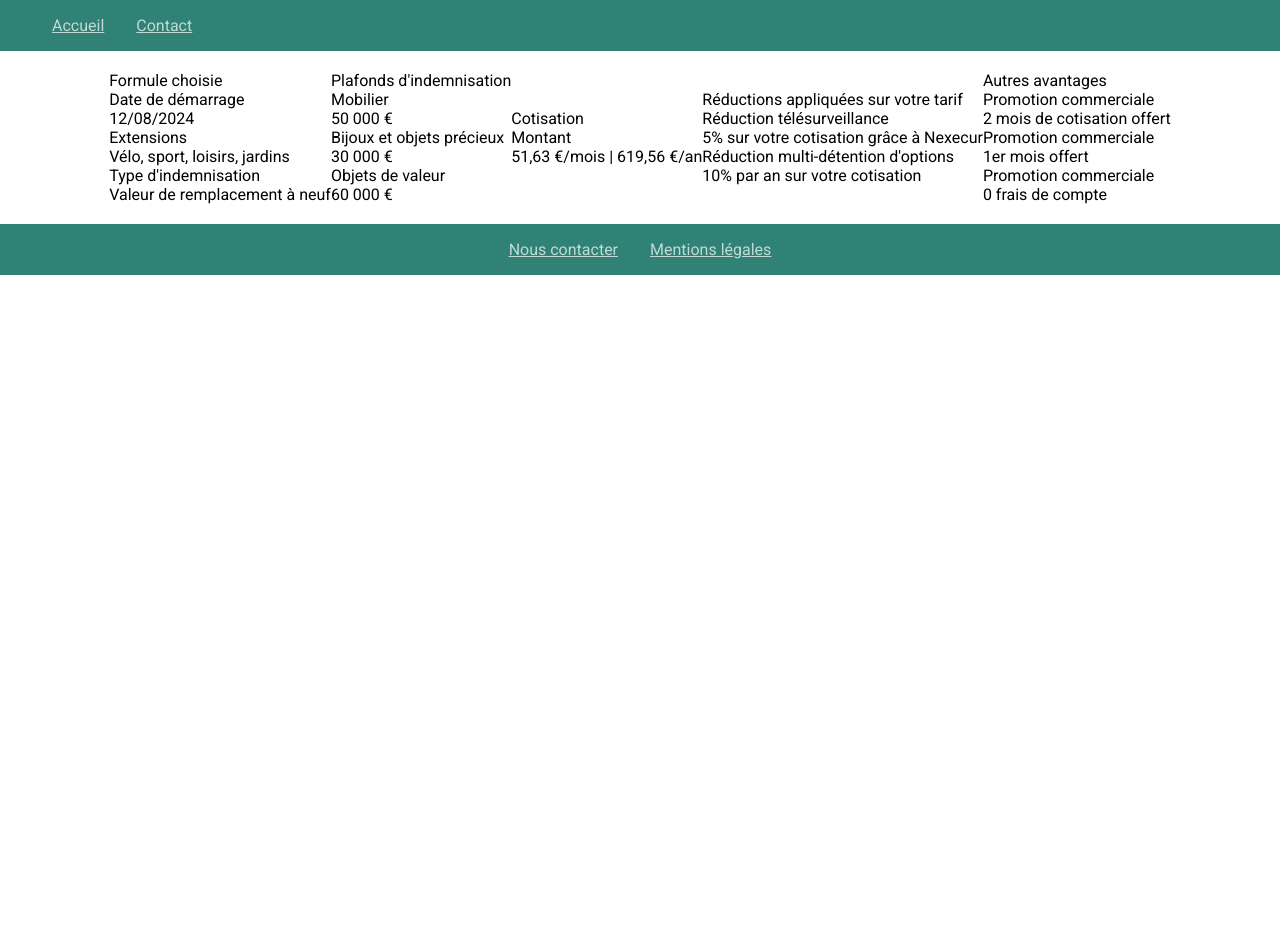
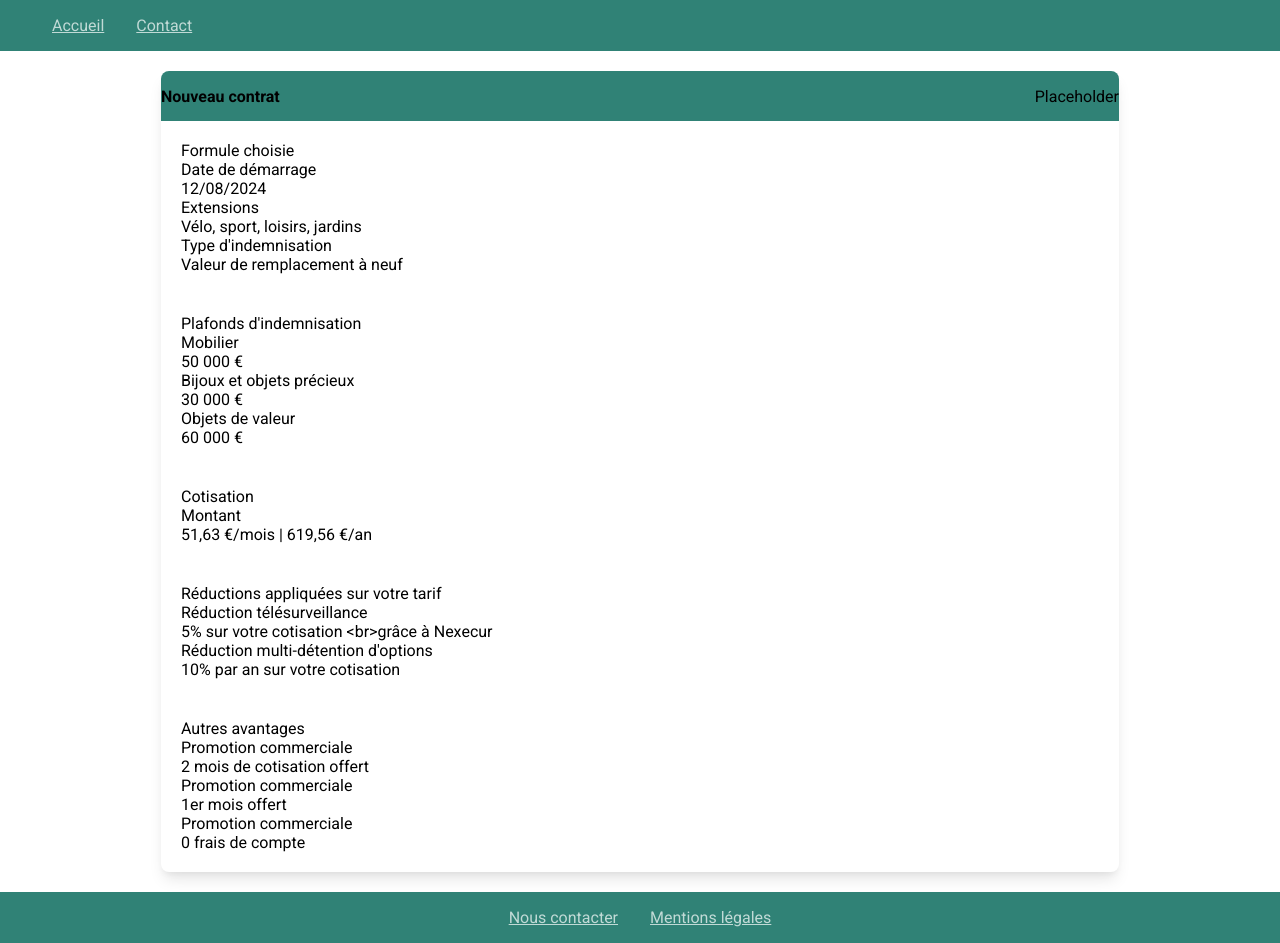
Before and after one commit to TheHiddenSoulCoder/caa, an Angular app: page / in a window 1280 px wide. Before the commit the page ends 800 px from the top, so only its background shows below. Built offline with nearby package versions, Linux system fonts and the light colour scheme.

Commit message:
card design

```diff
--- a/src/app/app.component.html
+++ b/src/app/app.component.html
@@ -1,17 +1,17 @@
-<main>
 <header>
   <nav class="nav header">
     <a href="#" class="nav-link">Accueil</a>
     <a href="#" class="nav-link">Contact</a>
   </nav>
 </header>
+<main>
   <section class="content">
     <router-outlet></router-outlet>
   </section>
+</main>
 <footer>
   <nav class="nav footer">
     <a href="#" class="nav-link">Nous contacter</a>
     <a href="#" class="nav-link">Mentions légales</a>
   </nav>
 </footer>
-</main>
--- a/src/app/contract.service.ts
+++ b/src/app/contract.service.ts
@@ -59,7 +59,8 @@ export class ContractService {
       "items": [
         {
           "label": "Réduction télésurveillance",
-          "name": "5% sur votre cotisation grâce à Nexecur"
+          //TODO: Sanitize HTML
+          "name": "5% sur votre cotisation <br>grâce à Nexecur"
         },
         {
           "label": "Réduction multi-détention d'options",
--- a/src/app/home/contract-list/contract-list.component.html
+++ b/src/app/home/contract-list/contract-list.component.html
@@ -1,7 +1,9 @@
 <section>
-  <div>{{contract.title}}</div>
-  <div *ngFor="let item of contract.items">
-    <div>{{item.label}}</div>
-    <div>{{item.name}}</div>
+  <div class="card-items">
+    <div>{{contract.title}}</div>
+    <div *ngFor="let item of contract.items">
+      <div>{{item.label}}</div>
+      <div>{{item.name}}</div>
+    </div>
   </div>
 </section>
--- a/src/app/home/home.component.html
+++ b/src/app/home/home.component.html
@@ -1,6 +1,12 @@
 <section class="results">
-  <app-contract-list
-    *ngFor="let contract of contractList"
-    [contract]="contract">
-  </app-contract-list>
+  <div class="card">
+    <div class="card-header">
+      <h4>Nouveau contrat</h4>
+      <div>Placeholder</div>
+    </div>
+    <app-contract-list class="card-content"
+        *ngFor="let contract of contractList"
+        [contract]="contract">
+    </app-contract-list>
+  </div>
 </section>
--- a/src/app/home/home.component.scss
+++ b/src/app/home/home.component.scss
@@ -4,3 +4,30 @@
   justify-content: center;
   margin: 20px;
 }
+
+.card {
+  display: flex;
+  flex-direction: column;
+  flex: 1 1 0;
+  max-width: 958px;
+  box-sizing: border-box;
+  border-width: 0;
+  border-style: solid;
+  border-radius: .5rem;
+  box-shadow: 0 10px 15px -3px rgba(0, 0, 0, 0.1),0 4px 6px -2px rgba(0, 0, 0, 0.05);
+  background-color: rgba(255,255,255,1);
+}
+
+.card-header {
+  display: flex;
+  height: 50px;
+  align-items: center;
+  justify-content: space-between;
+  background-color: var(--primary-color);
+  border-radius: .5rem .5rem 0 0;
+}
+
+.card-content {
+  flex-grow: 1; /* Allow content to fill remaining space */
+  padding: 20px;
+}
```
Also changed, not shown: 1 other file (tests, documents, lock files or other folders). Lines whose indentation alone changed are shown as unchanged.
